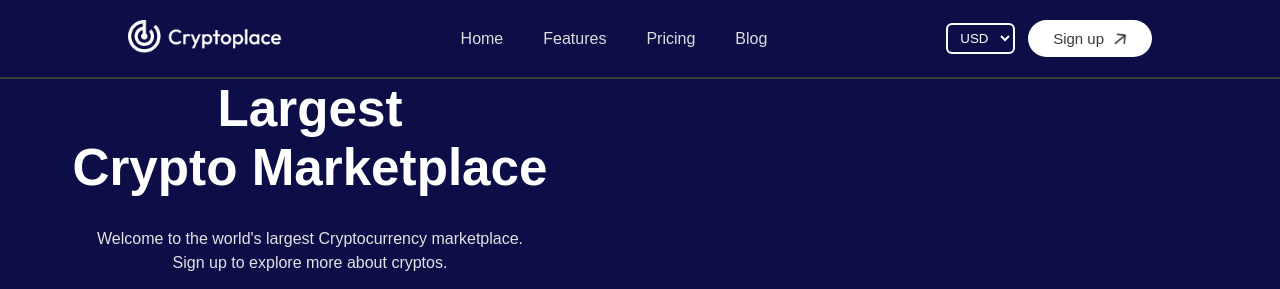
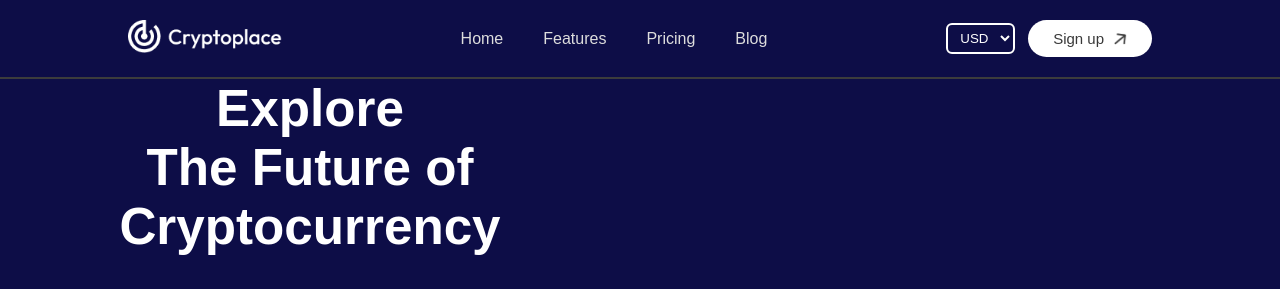
Before and after one commit to chiyapandey/Crypto-Sphere, a React (Vite) app: page / in a window 1280 px wide. Shown: the top 289 px of the page. Built offline with nearby package versions, Linux system fonts and the light colour scheme; no server answers.

Commit message:
Update Home.jsx

```diff
--- a/src/pages/Home/Home.jsx
+++ b/src/pages/Home/Home.jsx
@@ -31,7 +31,7 @@ const Home = () => {
   return (
     <div className='home'>
       <div className="hero">
-        <h1>Largest <br />Crypto Marketplace</h1>
+        <h1>Explore<br />The Future of Cryptocurrency</h1>
         <p>Welcome to the world's largest Cryptocurrency
           marketplace. Sign up to explore more about cryptos.</p>
         <form onSubmit={searchHandler}>
```
